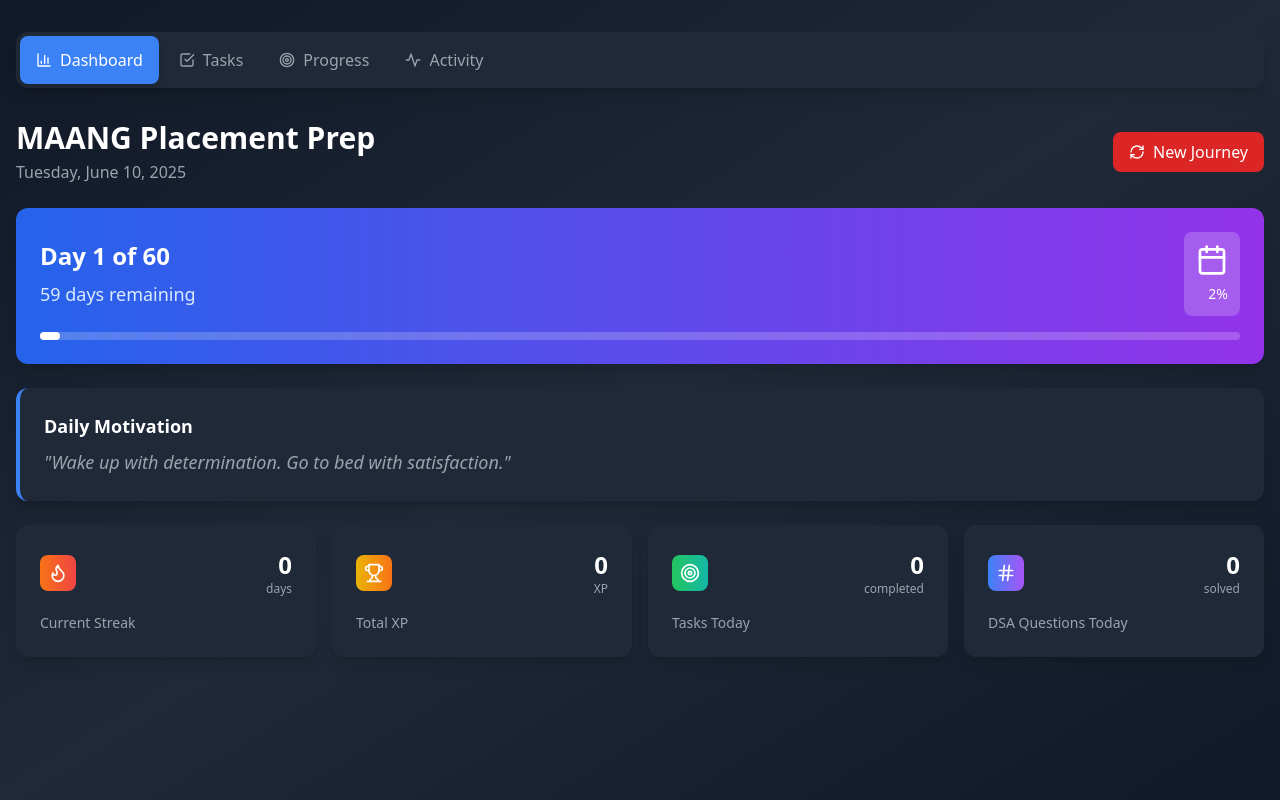
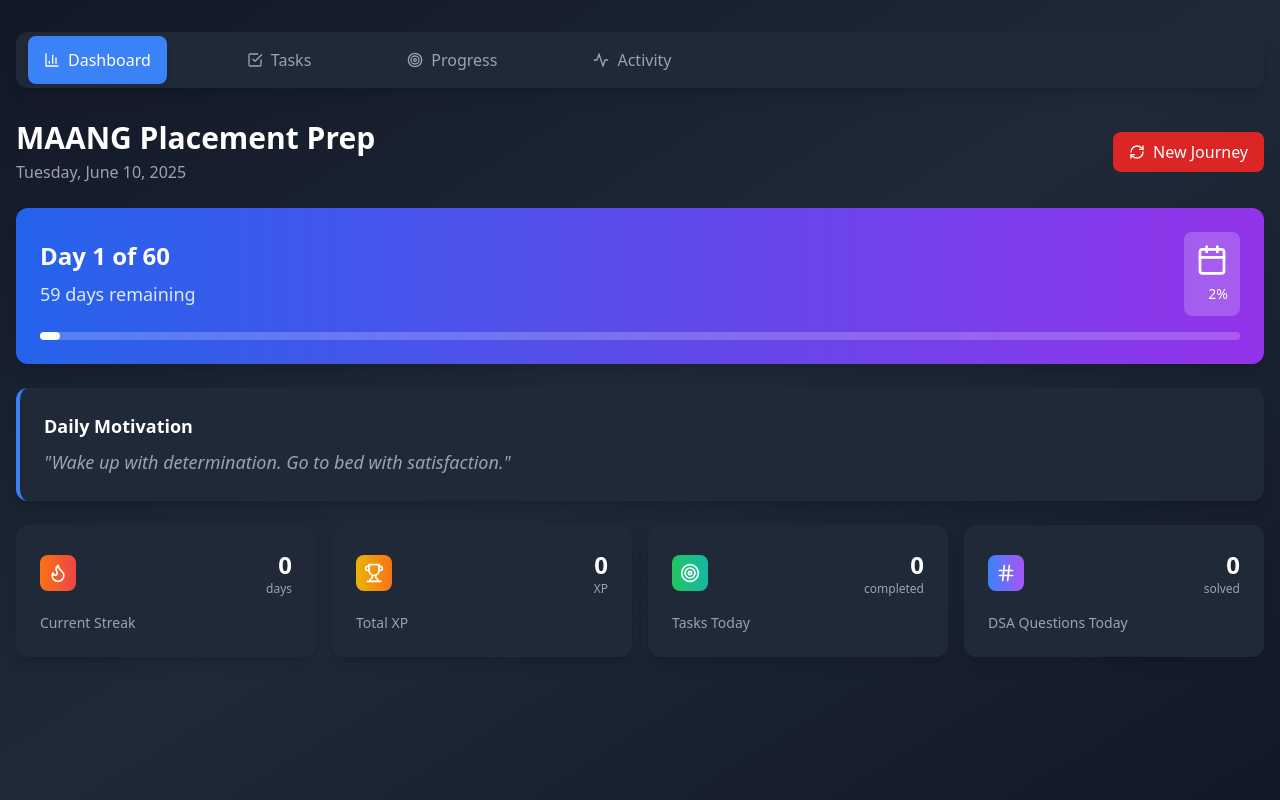
Before and after one commit to BHSajuu/Advanced-Placement-Preparation-Tracker, a React (Vite) app: page / in a window 1280 px wide. Built offline with nearby package versions, Linux system fonts and the light colour scheme.

Commit message:
App.tsx updated

```diff
--- a/src/App.tsx
+++ b/src/App.tsx
@@ -6,7 +6,7 @@
 import { StrikeChart } from './components/StrikeChart';
 import { RewardPopup } from './components/RewardPopup';
 import { useLocalStorage } from './hooks/useLocalStorage';
-import { Task, UserProgress, Milestone, Achievement, TaskCategory } from './types';
+import { Task, UserProgress, Milestone, Achievement} from './types';
 import { BarChart3, CheckSquare, Target, Activity } from 'lucide-react';
 
 function App() {
@@ -342,7 +342,7 @@
       <div className="container mx-auto px-4 py-8">
         {/* Navigation */}
         <div className="bg-gray-800 rounded-xl shadow-lg mb-8 p-1">
-          <nav className="flex space-x-1">
+          <nav className="flex flex-nowrap overflow-x-auto md:overflow-hidden space-x-1 lg:space-x-16 px-2 no-scrollbar">
             {tabs.map(tab => (
               <button
                 key={tab.id}
```
